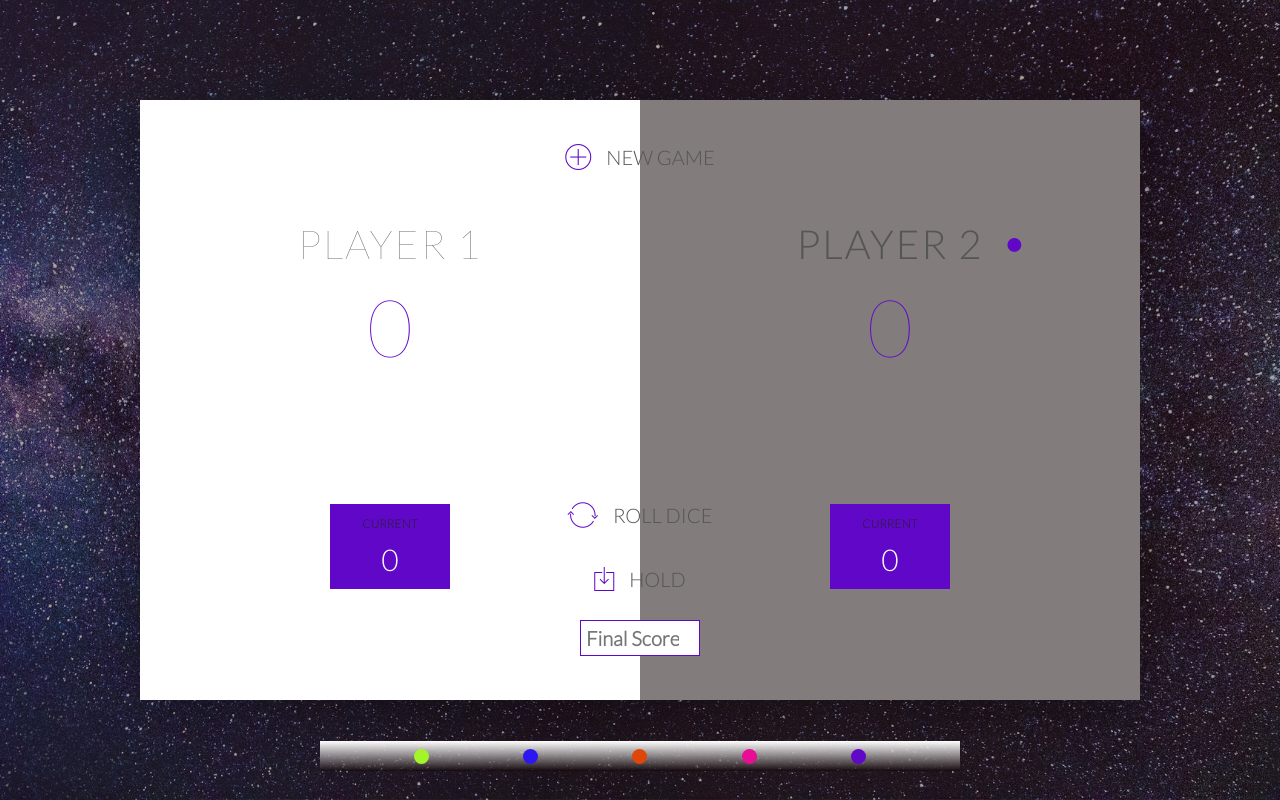
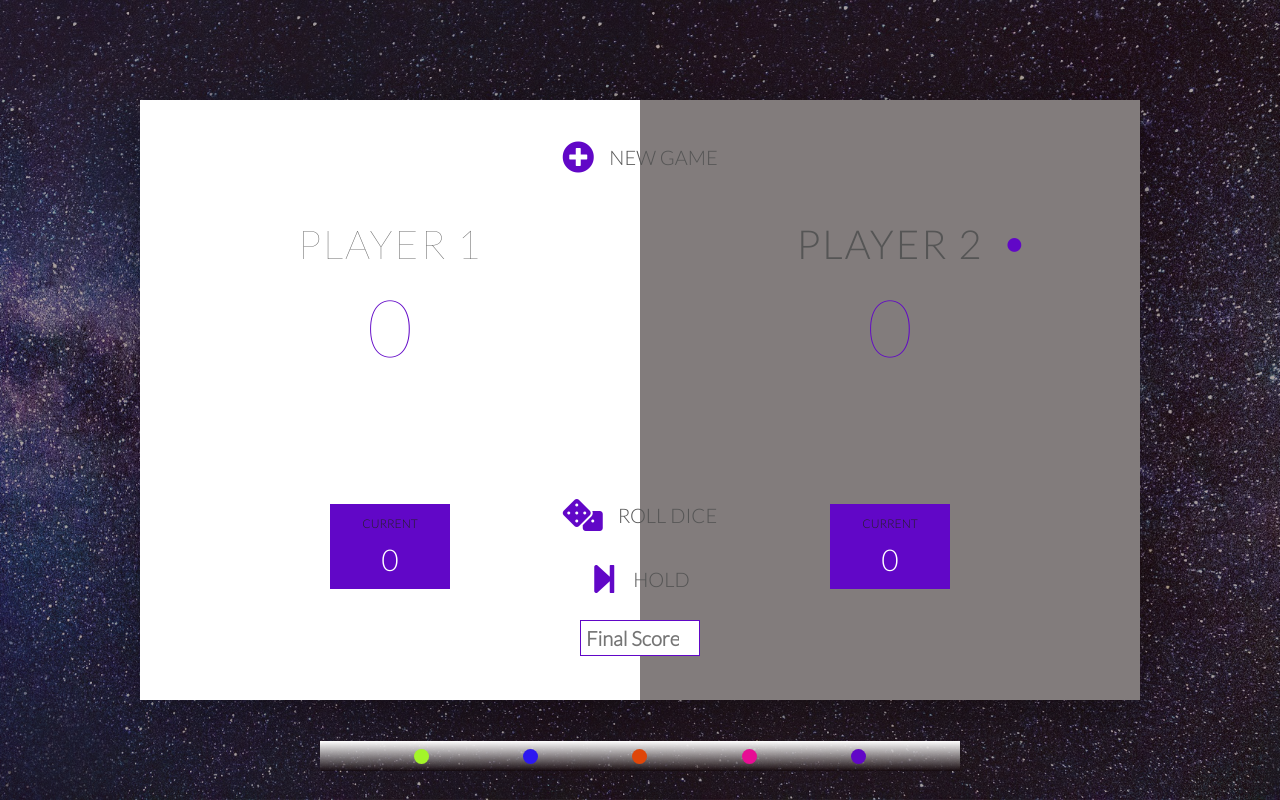
Before and after one commit to AlexanderHMagno/Dice-Game, a plain HTML site: page index.html in a window 1280 px wide. Drawn offline with nearby package versions, Linux system fonts and the light colour scheme.

Commit message:
adding the new icons

```diff
--- a/index.html
+++ b/index.html
@@ -3,7 +3,7 @@
     <head>
         <meta charset="UTF-8">
         <link href="https://fonts.googleapis.com/css?family=Lato:100,300,600" rel="stylesheet" type="text/css">
-        <link href="http://code.ionicframework.com/ionicons/2.0.1/css/ionicons.min.css" rel="stylesheet" type="text/css">
+        <link rel="stylesheet" href="https://use.fontawesome.com/releases/v5.7.2/css/all.css" integrity="sha384-fnmOCqbTlWIlj8LyTjo7mOUStjsKC4pOpQbqyi7RrhN7udi9RwhKkMHpvLbHG9Sr" crossorigin="anonymous">
         <link type="text/css" rel="stylesheet" href="style.css">
 
         <title>Dice Game</title>
@@ -29,9 +29,9 @@
                 </div>
             </div>
 
-            <button class="btn-new"><i class="ion-ios-plus-outline"></i>New game</button>
-            <button class="btn-roll"><i class="ion-ios-loop"></i>Roll dice</button>
-            <button class="btn-hold"><i class="ion-ios-download-outline"></i>Hold</button>
+            <button class="btn-new"><i class="fas fa-plus-circle"></i>New game</button>
+            <button class="btn-roll"><i class="fas fa-dice"></i>Roll dice</button>
+            <button class="btn-hold"><i class="fas fa-step-forward"></i>Hold</button>
             <input type="number" id="max-score" name="max-score"
        min="10" max="200" placeholder="Final Score">
 
```
Also changed, not shown: app.js (+0 -7 lines).
